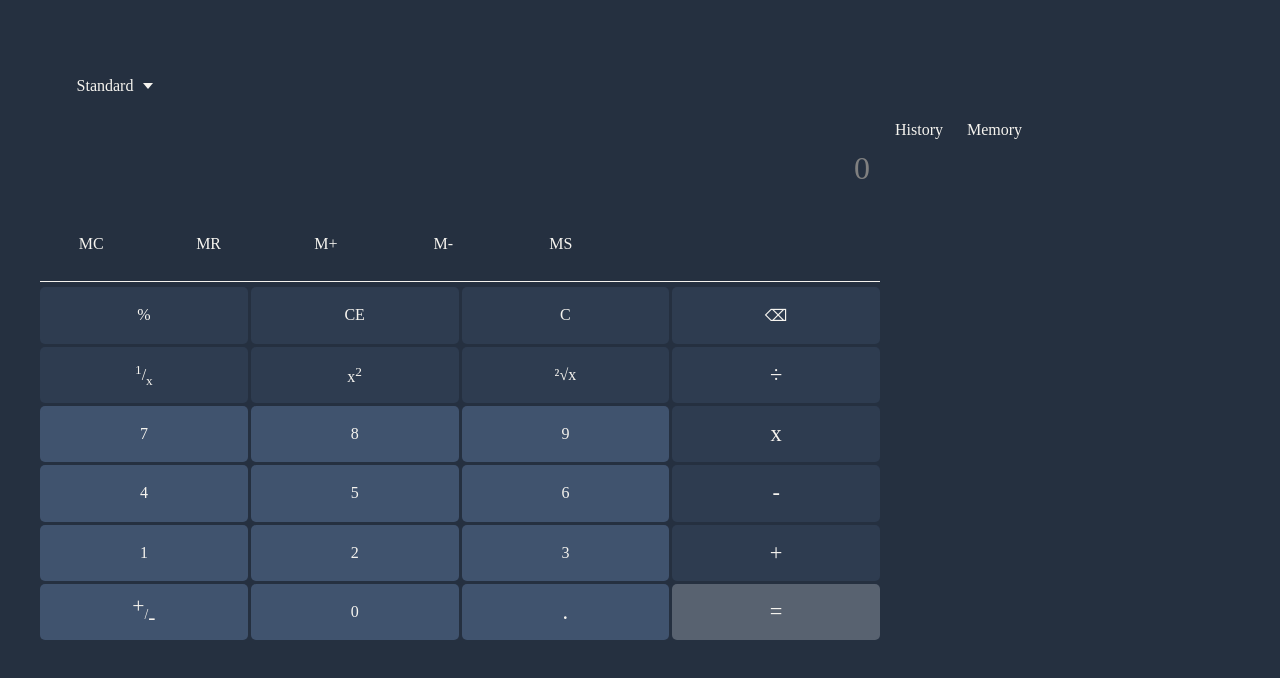
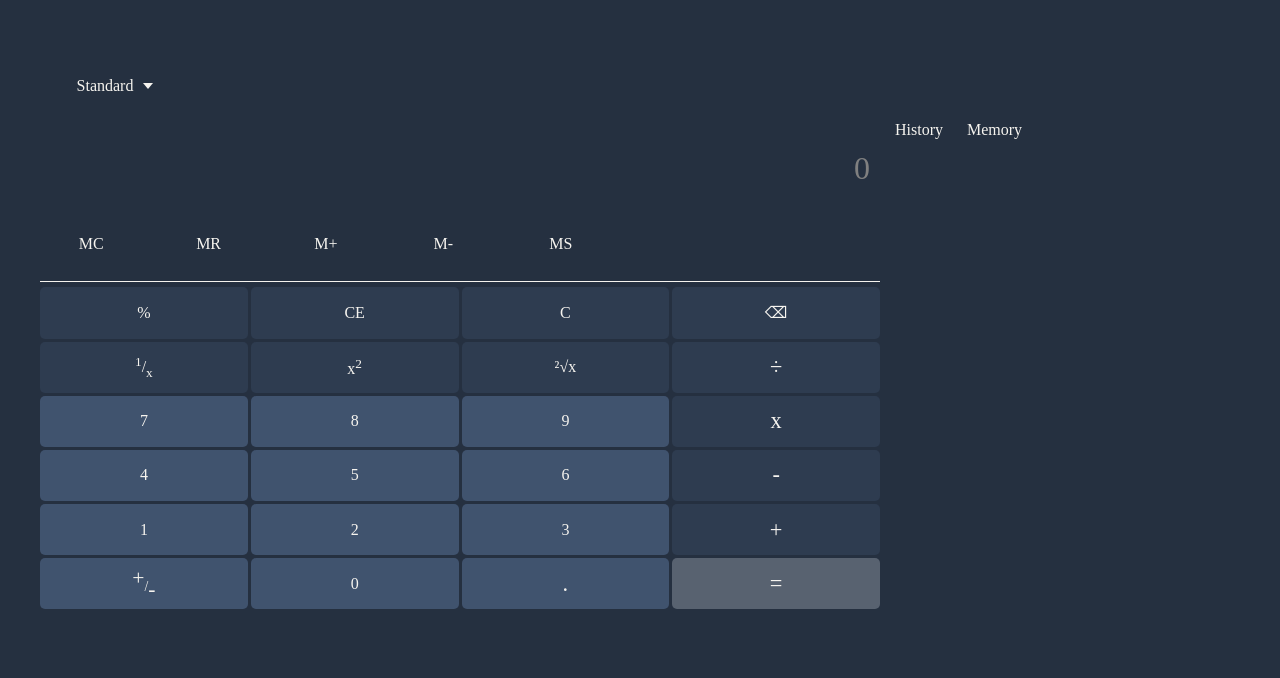
Before and after one commit to Lirmortoch/calc-v1-, a website built with webpack: page index.html in a window 1280 px wide. Shown: the part 106-784 px from the top of the page. Built offline with nearby package versions, Linux system fonts and the light colour scheme; a web font is replaced by a local one.

Commit message:
Небольшие улучшения

```diff
--- a/main.css
+++ b/main.css
@@ -208,7 +208,7 @@ input[type=number] {
 /* Main buttons */
 .action-buttons {
     display: grid;
-    grid-auto-rows: 4.4vmax;
+    grid-auto-rows: 4vmax;
     grid-auto-columns: 315px;
 
     grid-template-columns: repeat(4, 1fr);
```
